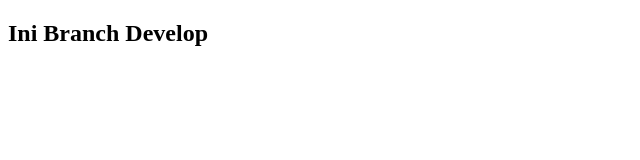
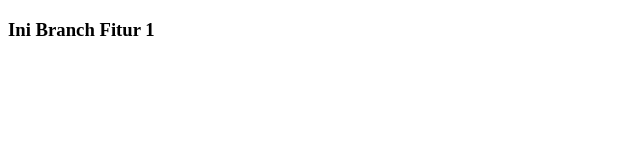
Before and after one commit to nurhasikin/PraktikumVersionControlandBranchManagementGit, a plain HTML site: page index.html in a window 1280 px wide. Shown: the whole page, without its empty margins (0-640 px from the left). Drawn offline with Linux system fonts and the light colour scheme.

Commit message:
File ini adalah file index.html Branch Fitur 1

```diff
--- a/index.html
+++ b/index.html
@@ -7,6 +7,6 @@
     <title>Document</title>
 </head>
 <body>
-    <h2>Ini Branch Develop</h2>
+    <h3>Ini Branch Fitur 1</h2>
 </body>
 </html>
```
